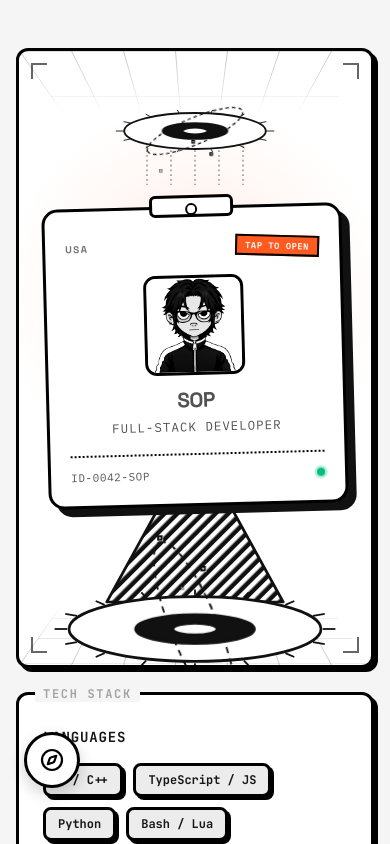
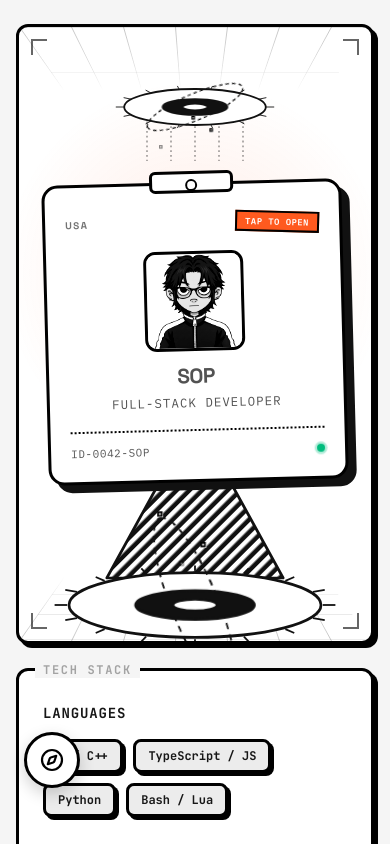
Before and after one commit to imhannsop/imhann, a Next.js app: page / in a window 390 px wide. Shown: the top 844 px of the page. Built offline with nearby package versions, Linux system fonts and the light colour scheme; a web font is replaced by a local one.

Commit message:
fix margin on main page

```diff
--- a/src/app/page.tsx
+++ b/src/app/page.tsx
@@ -11,7 +11,7 @@ import Terminal from "@/components/Terminal";
 export default function Home() {
   return (
     <>
-      <main className="relative z-10 mx-auto flex w-full max-w-[1440px] flex-col gap-6 px-4 pt-4 sm:pt-6 sm:px-8 lg:px-12 max-sm:pt-6 max-sm:pb-8">
+      <main className="relative z-10 mx-auto flex w-full max-w-[1440px] flex-col gap-6 px-4 pt-0 sm:pt-6 sm:px-8 lg:px-12 max-sm:pb-8">
         <Navbar />
         <MobileNav />
         <Hero />
```
